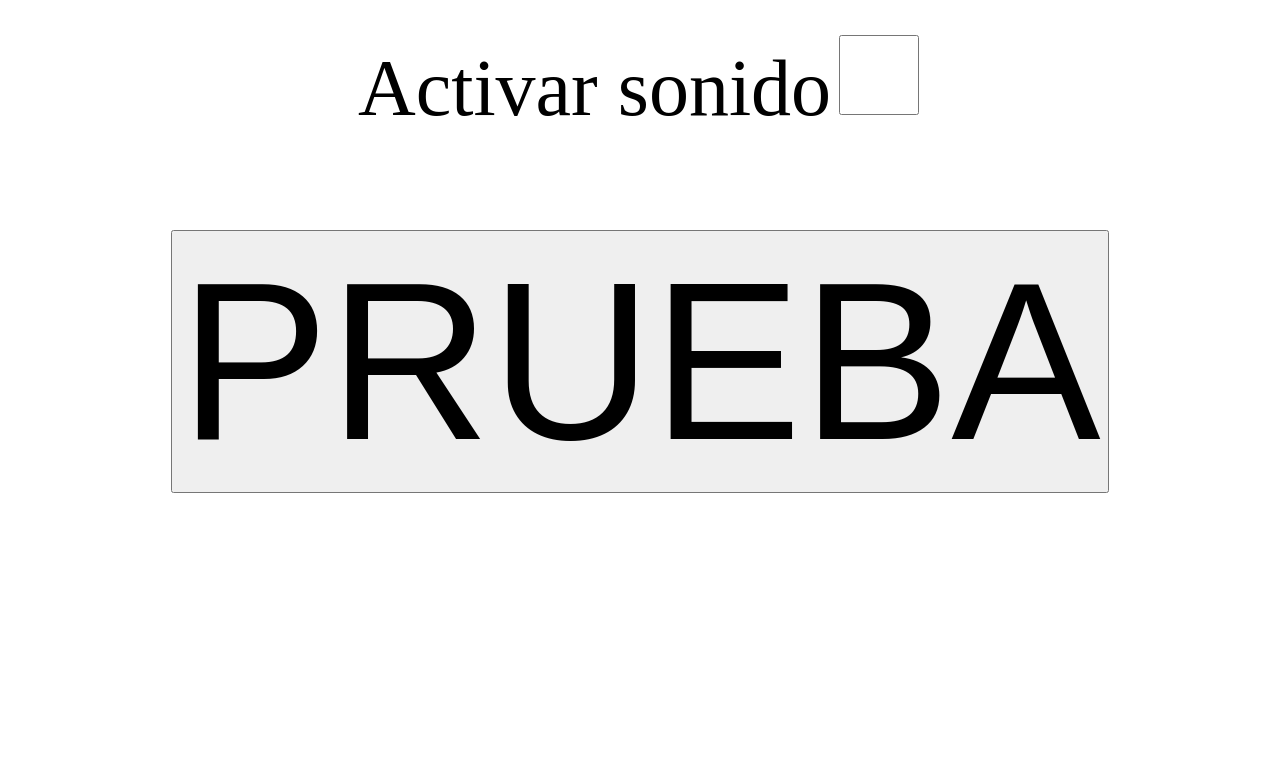
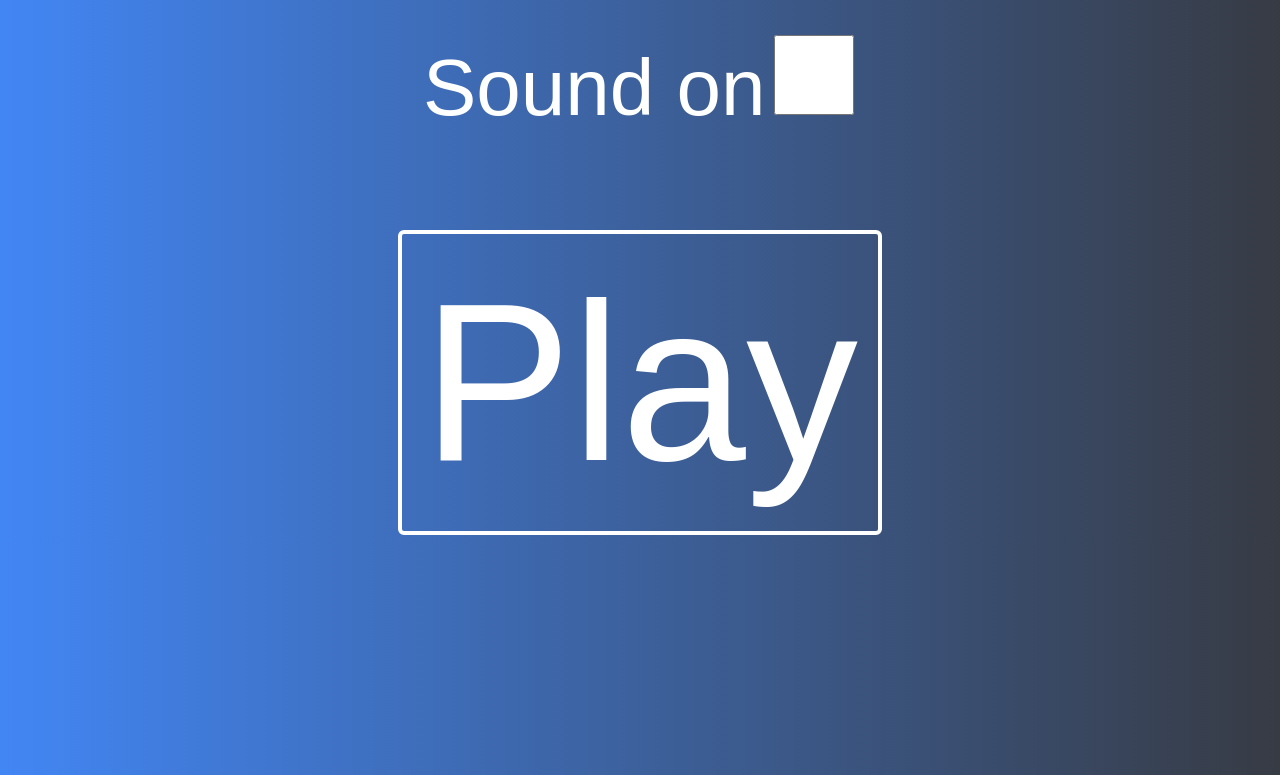
Before and after one commit to mgonzalezperna/server_presentacion_funcional, a Flask app: page /test-button in a window 1280 px wide. Shown: the top 775 px of the page. Run offline with Flask 2, Linux system fonts and the light colour scheme.

Commit message:
Aesthetic enhancement.

```diff
--- a/backend/backend/templates/piano.html
+++ b/backend/backend/templates/piano.html
@@ -3,19 +3,19 @@
 
 <head>
     <meta charset="utf-8">
-    <title>Piano loco</title>
+    <title>Play-Sound</title>
 </head>
 
 <body>
     <div>
-        <div style="margin-bottom: 6rem;margin-top:2rem;text-align: center;">
-            <span style="font-size: 5rem;"> Activar sonido</span>
-            <input id="activar-sonido" ontouchstart="activarSonido()" type="checkbox"
-                style="height:5rem;width:5rem;vertical-align: text-bottom;">
+        <div class="margen">
+            <span class="label-activar"> Sound on</span>
+            <input class="checkbox-activar" id="activar-sonido" ontouchstart="activarSonido()" type="checkbox">
         </div>
         <div style="text-align: center;">
-            <button class="noselect" ontouchstart="playNote()" ontouchend="stopNote()" id="boton"
-                style="font-size: 14rem;">PRUEBA</button>
+            <div class="button_cont" ontouchstart="playNote()" ontouchend="stopNote()" align="center">
+                <a id="boton" class="not-touching noselect" target="_blank" rel="nofollow noopener">Play</a>
+            </div>
         </div>
     </div>
 
@@ -24,6 +24,7 @@
     <script>
 
         let synth
+        const boton = document.getElementById("boton")
 
         function activarSonido() {
             const checkbox = document.getElementById("activar-sonido")
@@ -36,16 +37,32 @@
         }
 
         function playNote() {
+            boton.classList.remove('not-toucing');
+            boton.classList.add('touching');
+            boton.textContent = "Playing"
             synth.triggerAttack("C4");
         }
 
         function stopNote() {
+            boton.classList.remove('touching');
+            boton.classList.add('not-toucing');
+            boton.textContent = "Play"
             synth.triggerRelease()
         }
-
     </script>
 </body>
 <style>
+    body {
+        font-family: sans-serif;
+        background: #373B44;
+        /* fallback for old browsers */
+        background: -webkit-linear-gradient(to right, #4286f4, #373B44);
+        /* Chrome 10-25, Safari 5.1-6 */
+        background: linear-gradient(to right, #4286f4, #373B44);
+        /* W3C, IE 10+/ Edge, Firefox 16+, Chrome 26+, Opera 12+, Safari 7+ */
+
+    }
+
     .noselect {
         -webkit-touch-callout: none;
         /* iOS Safari */
@@ -60,6 +77,43 @@
         user-select: none;
         /* Non-prefixed version, currently supported by Chrome, Opera and Firefox */
     }
+
+    .checkbox-activar {
+        height: 5rem;
+        width: 5rem;
+        vertical-align: text-bottom;
+    }
+
+    .label-activar {
+        font-size: 5rem;
+        color: white
+    }
+
+    .margen {
+        margin-bottom: 6rem;
+        margin-top: 2rem;
+        text-align: center;
+    }
+
+    .not-touching {
+        font-size: 14rem;
+        color: white !important;
+        border: 4px solid white !important;
+        padding: 20px;
+        border-radius: 6px;
+        display: inline-block;
+        transition: all 0.3s ease 0s;
+        touch-action: manipulation;
+    }
+
+    .touching {
+        color: #20bf6b !important;
+        border: 4px solid #20bf6b !important;
+        background: #ffffff;
+        cursor: pointer;
+        border-radius: 50px;
+        transition: all 0.3s ease 0s;
+    }
 </style>
 
 </html>
```
